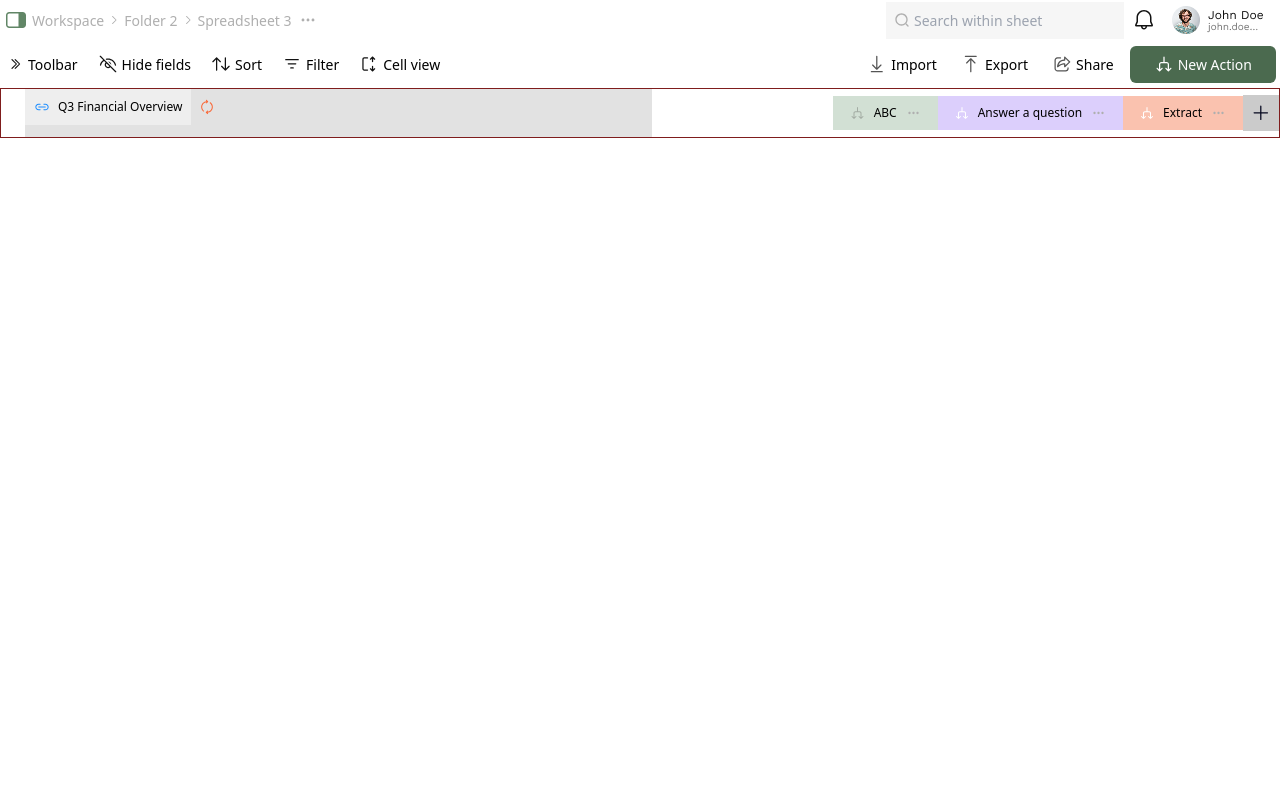
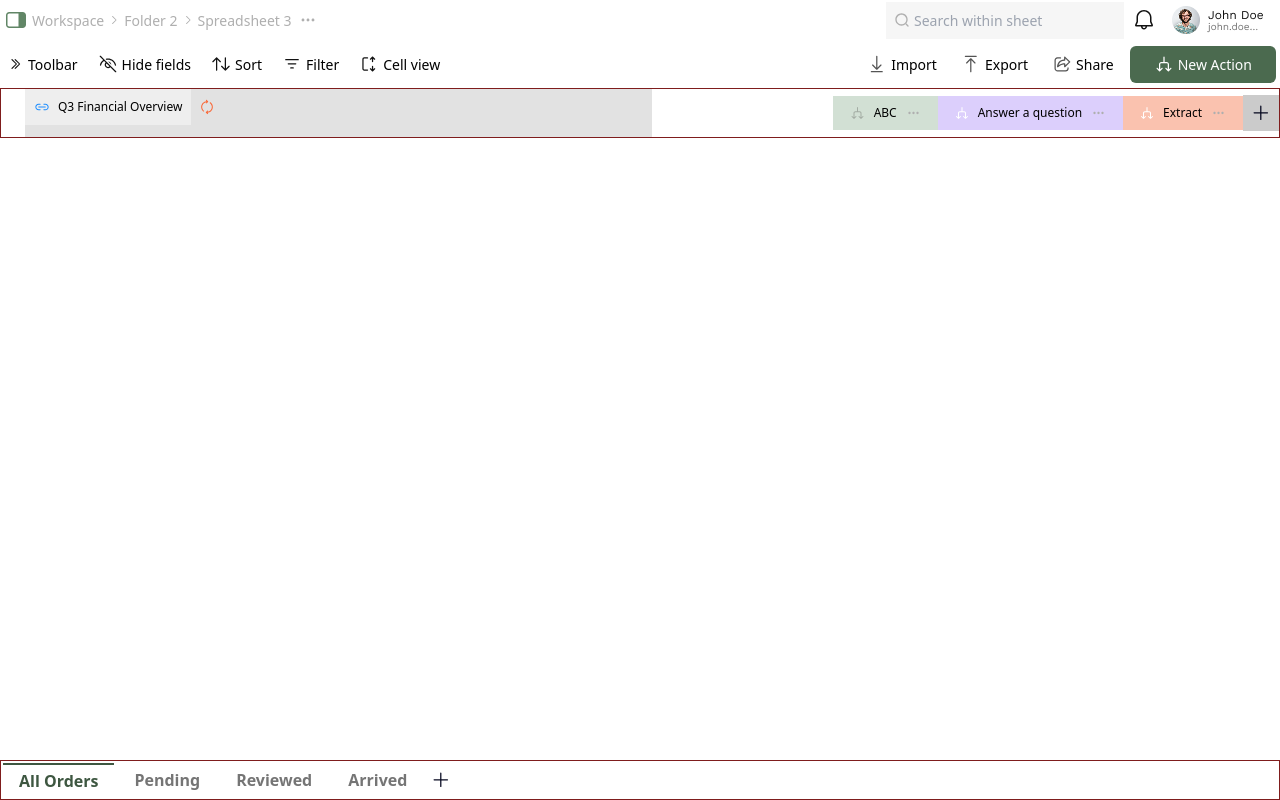
Before and after one commit to prashantsingh019/Spreadsheet-Clone, a React (Vite) app: page / in a window 1280 px wide. Built offline with nearby package versions, Linux system fonts and the light colour scheme.

Commit message:
Built sheet bar end to end

```diff
--- a/src/component/SheetBar.tsx
+++ b/src/component/SheetBar.tsx
@@ -1,6 +1,42 @@
-function SheetBar(){
-  return <div className="h-[5%] w-full"></div>
+import SheetTab from "./SheetTab";
+
+type sheetProps = {
+  sheets: string[];
+  setSheets: React.Dispatch<React.SetStateAction<string[]>>;
+  activeSheet: number;
+  setActiveSheet: React.Dispatch<React.SetStateAction<number>>;
+};
+
+function SheetBar({
+  sheets,
+  setSheets,
+  activeSheet,
+  setActiveSheet,
+}: sheetProps) {
+  const handleAddSheet = () => {
+    const name = `sheet ${sheets.length + 1}`;
+    setSheets((prev) => [...prev, name]);
+  };
+
+  return (
+    <div className="h-[5%] w-full border border-red-900 flex items-center p-0.5">
+      {sheets.map((sheet, index) => {
+        return (
+          <SheetTab
+            key={index}
+            name={sheet}
+            index={index}
+            setSheets={setSheets}
+            activeSheet={activeSheet}
+            setActiveSheet={setActiveSheet}
+          />
+        );
+      })}
+      <button onClick={handleAddSheet} className="flex items-center px-1">
+        <img src="./Add.svg" />
+      </button>
+    </div>
+  );
 }
 
-
 export default SheetBar;
```
